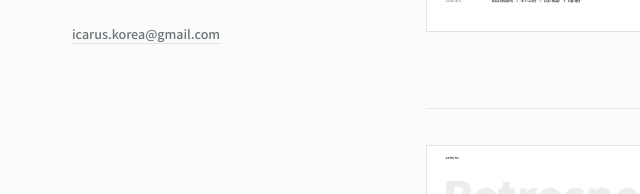
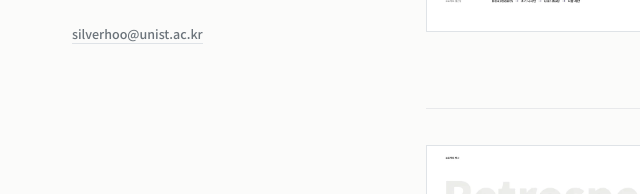
Before and after one commit to silverhoo/silverhoo.github.io, a plain HTML site: page index.html in a window 1280 px wide. Shown: the part 586-780 px from the top of the page, 2-642 px from the left. Drawn offline with Linux system fonts and the light colour scheme.

Commit message:
연락처를 학교 메일로
Co-Authored-By: Claude Opus 5 <noreply@anthropic.com>
Claude-Session: https://claude.ai/code/session_01TfzC76VSMu1hnKLFXvDiRg

```diff
--- a/index.html
+++ b/index.html
@@ -21,7 +21,7 @@
         <p class="lab">근황</p>
         <ul><li><time>09.12</time><span>이 아카이브를 열었다. 회고 덱 다섯 벌이 처음 올라갔다.</span></li><li><time>09.11</time><span>창의성과 AI 원고가 열한 번째 판이 됐다.</span></li><li><time>09.06</time><span>다섯 프로젝트를 같은 기준으로 다시 본 종합 회고를 끝냈다.</span></li></ul>
       </div>
-      <p class="mail"><a href="mailto:icarus.korea@gmail.com">icarus.korea@gmail.com</a></p>
+      <p class="mail"><a href="mailto:silverhoo@unist.ac.kr">silverhoo@unist.ac.kr</a></p>
     </header>
 
     <main class="main">
```
Also changed, not shown: 1 other file.
